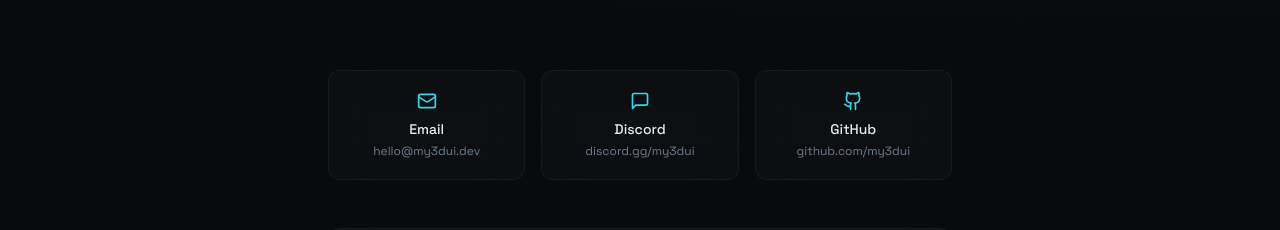
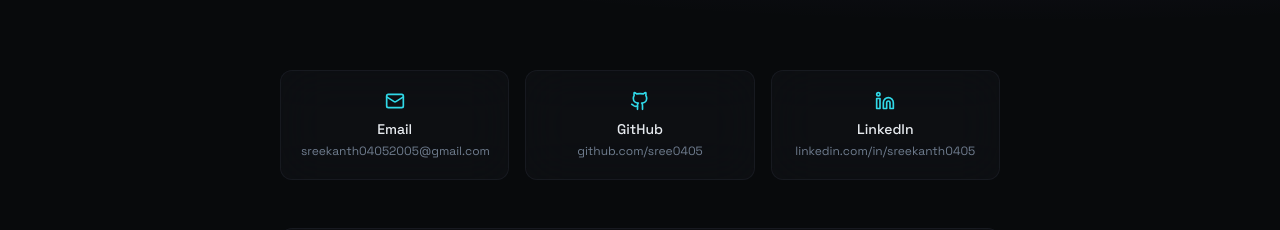
Before and after one commit to Sree0405/MY3DUI, a React (Vite) app: page /contact in a window 1280 px wide. Shown: the part 294-524 px from the top of the page. Built offline with nearby package versions, Linux system fonts and the light colour scheme; the HTML template or start-up script is replaced by a standard one.

Commit message:
Refactor: Change Logs

```diff
--- a/src/components/Footer.tsx
+++ b/src/components/Footer.tsx
@@ -3,7 +3,7 @@
 const links = {
   Product: ["Components", "Themes", "Playground", "Changelog"],
   Resources: ["Documentation", "API Reference", "Examples", "Blog"],
-  Community: ["GitHub", "Discord", "Twitter", "Contributing"],
+  Community: ["GitHub", "Linkedin", "Instagram", "Contributing"],
   Company: ["About", "Contact", "Privacy"],
 };
 
--- a/src/components/HeroSection.tsx
+++ b/src/components/HeroSection.tsx
@@ -53,7 +53,7 @@
               className="glass px-8 py-3.5 rounded-xl font-semibold text-base text-foreground flex items-center gap-2 border-glow"
             >
               <Download className="w-4 h-4" />
-              npm install my3dui
+              npm install @sreedev/my3dui
             </motion.a>
           </div>
 
--- a/src/components/layout/Navbar.tsx
+++ b/src/components/layout/Navbar.tsx
@@ -85,7 +85,7 @@
             <kbd className="hidden xl:inline text-[10px] font-mono glass px-1.5 py-0.5 rounded">⌘K</kbd>
           </button>
           <a
-            href="https://github.com/my3dui"
+            href="https://github.com/sree0405/my3dui"
             target="_blank"
             rel="noopener noreferrer"
             className="text-muted-foreground hover:text-foreground transition-colors p-2"
--- a/src/data/navigation.ts
+++ b/src/data/navigation.ts
@@ -25,9 +25,9 @@
 ];
 
 export const communityNav: NavItem[] = [
-  { label: "GitHub", href: "https://github.com/my3dui", external: true },
-  { label: "Discord", href: "https://discord.gg/my3dui", external: true },
-  { label: "Twitter", href: "https://twitter.com/my3dui", external: true },
+  { label: "GitHub", href: "https://github.com/sree0405", external: true },
+  { label: "Instagram", href: "https://www.instagram.com/srxx.im", external: true },
+  { label: "LinkedIn", href: "https://www.linkedin.com/in/sreekanth04052005/", external: true },
   { label: "Contributing", href: "/contributing" },
 ];
 
--- a/src/pages/Contact.tsx
+++ b/src/pages/Contact.tsx
@@ -1,5 +1,5 @@
 import { motion } from "framer-motion";
-import { Mail, MessageSquare, Github } from "lucide-react";
+import { Mail, MessageSquare, Github, Linkedin } from "lucide-react";
 import { usePageMeta } from "@/hooks/use-page-meta";
 import { useState } from "react";
 
@@ -18,12 +18,12 @@
         </div>
       </section>
       <section className="py-12">
-        <div className="container mx-auto px-6 max-w-2xl">
+        <div className="container mx-auto px-6 max-w-3xl">
           <div className="grid sm:grid-cols-3 gap-4 mb-12">
             {[
-              { icon: Mail, label: "Email", value: "hello@my3dui.dev" },
-              { icon: MessageSquare, label: "Discord", value: "discord.gg/my3dui" },
-              { icon: Github, label: "GitHub", value: "github.com/my3dui" },
+              { icon: Mail, label: "Email", value: "sreekanth04052005@gmail.com" },
+              { icon: Github, label: "GitHub", value: "github.com/sree0405" },
+              {icon:Linkedin, label:"LinkedIn", value:"linkedin.com/in/sreekanth0405" }
             ].map((c) => (
               <div key={c.label} className="glass rounded-xl p-5 text-center">
                 <c.icon className="w-5 h-5 text-primary mx-auto mb-2" />
```
